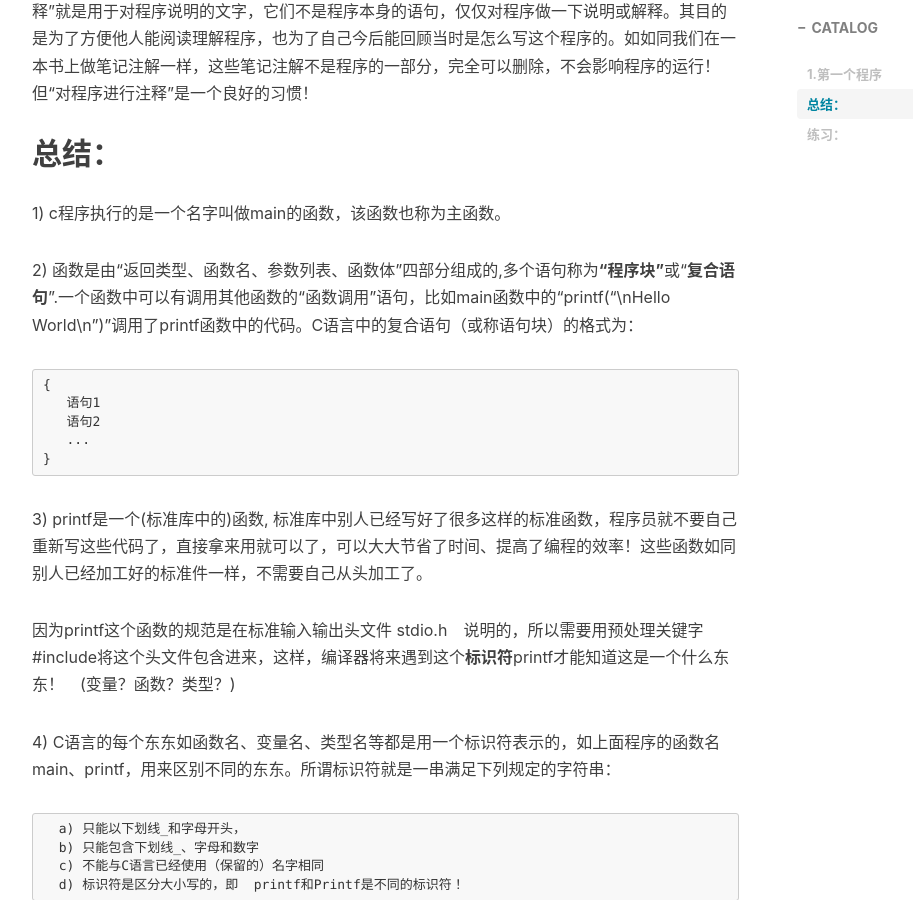
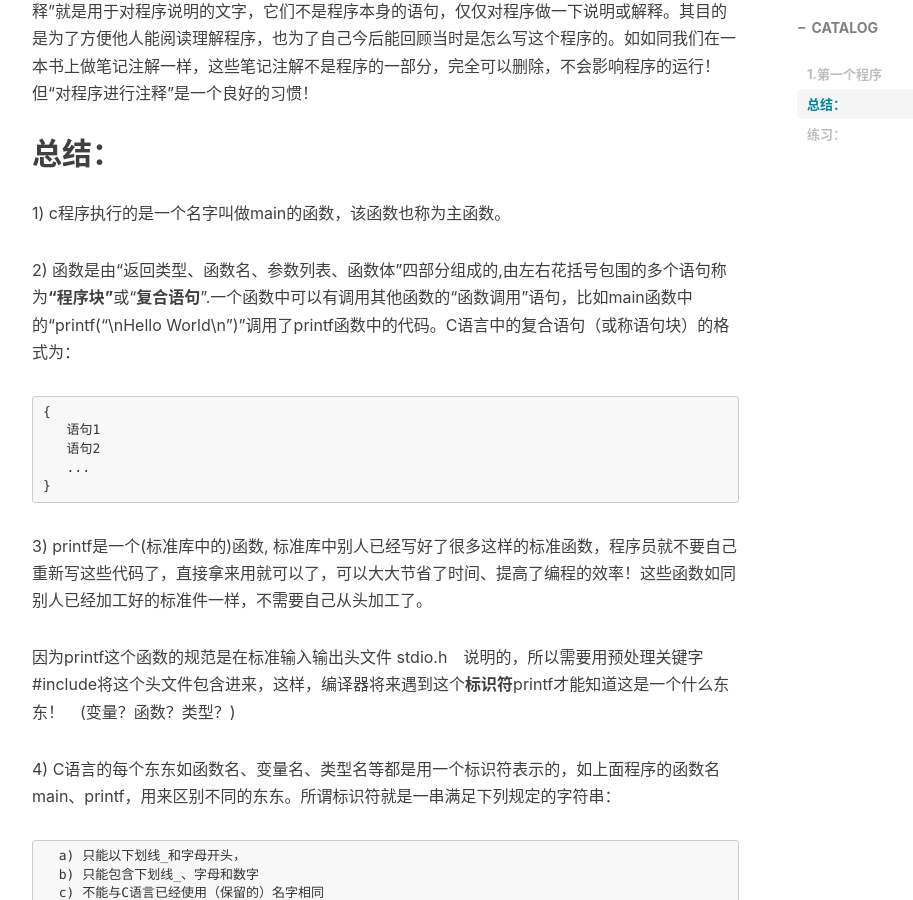
Before and after one commit to xuepro/xuepro.github.io, a Jekyll site: the page built from _posts/2017-10-30-1. C语言教程-第一个程序.md, in a window 1280 px wide and 900 px high, scrolled down 3020 px. Shown: the whole window, without its empty margins (233-1146 px from the left). Built offline with Jekyll 4.4.1, drawn with Linux system fonts in a browser that asks for light colours; nearby versions of some CDN libraries; comment, search, counter and statistics services are not loaded.

Commit message:
Update 2017-10-30-1. C语言教程-第一个程序.md

````diff
--- a/_posts/2017-10-30-1. C语言教程-第一个程序.md
+++ b/_posts/2017-10-30-1. C语言教程-第一个程序.md
@@ -110,7 +110,7 @@ void main(){
 
 1) c程序执行的是一个名字叫做main的函数，该函数也称为主函数。
 
-2) 函数是由“返回类型、函数名、参数列表、函数体”四部分组成的,多个语句称为**“程序块”**或“**复合语句**”.一个函数中可以有调用其他函数的“函数调用”语句，比如main函数中的“printf("\nHello World\n")”调用了printf函数中的代码。C语言中的复合语句（或称语句块）的格式为：
+2) 函数是由“返回类型、函数名、参数列表、函数体”四部分组成的,由左右花括号包围的多个语句称为**“程序块”**或“**复合语句**”.一个函数中可以有调用其他函数的“函数调用”语句，比如main函数中的“printf("\nHello World\n")”调用了printf函数中的代码。C语言中的复合语句（或称语句块）的格式为：
 
 ```
 {
````
